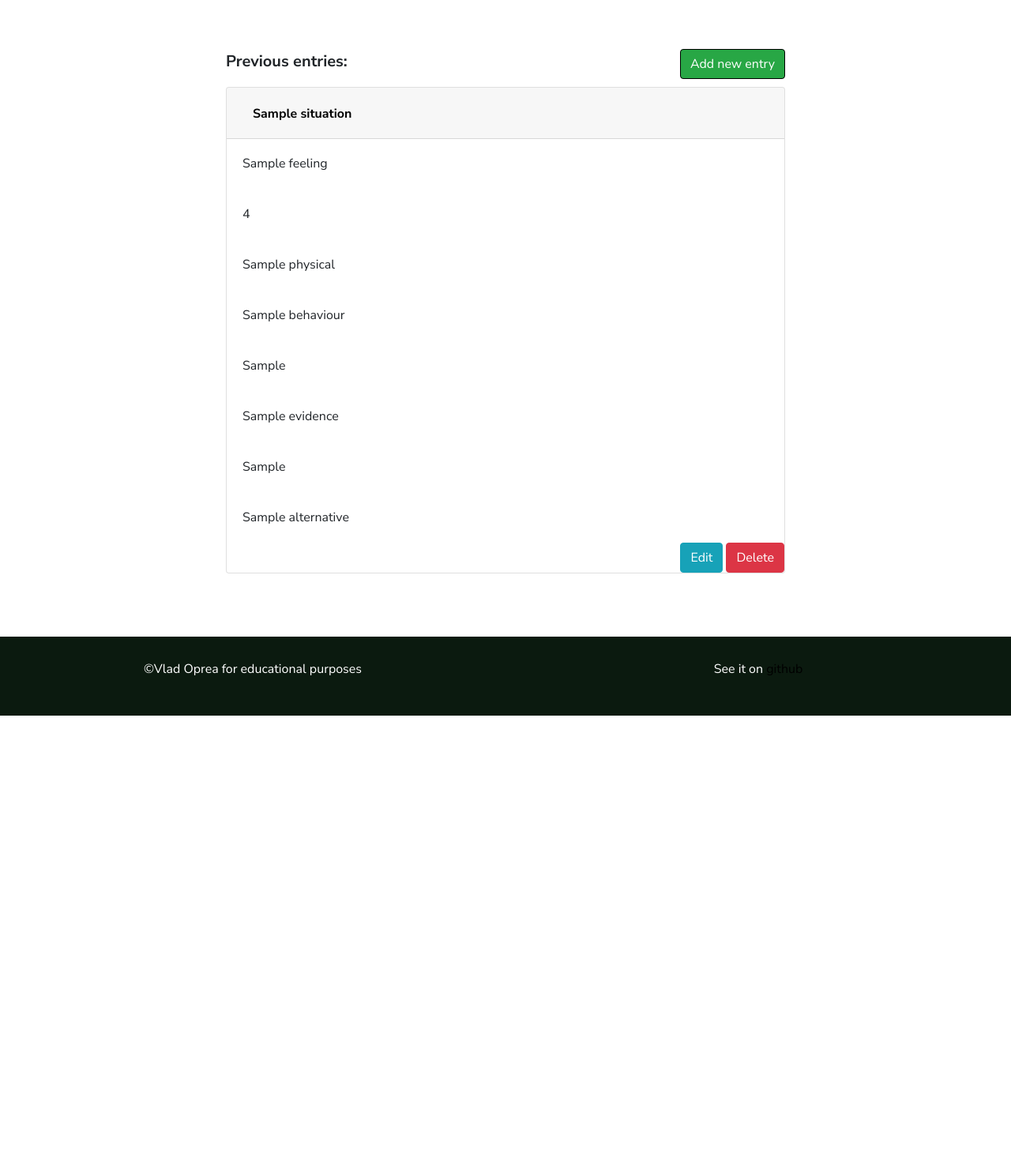
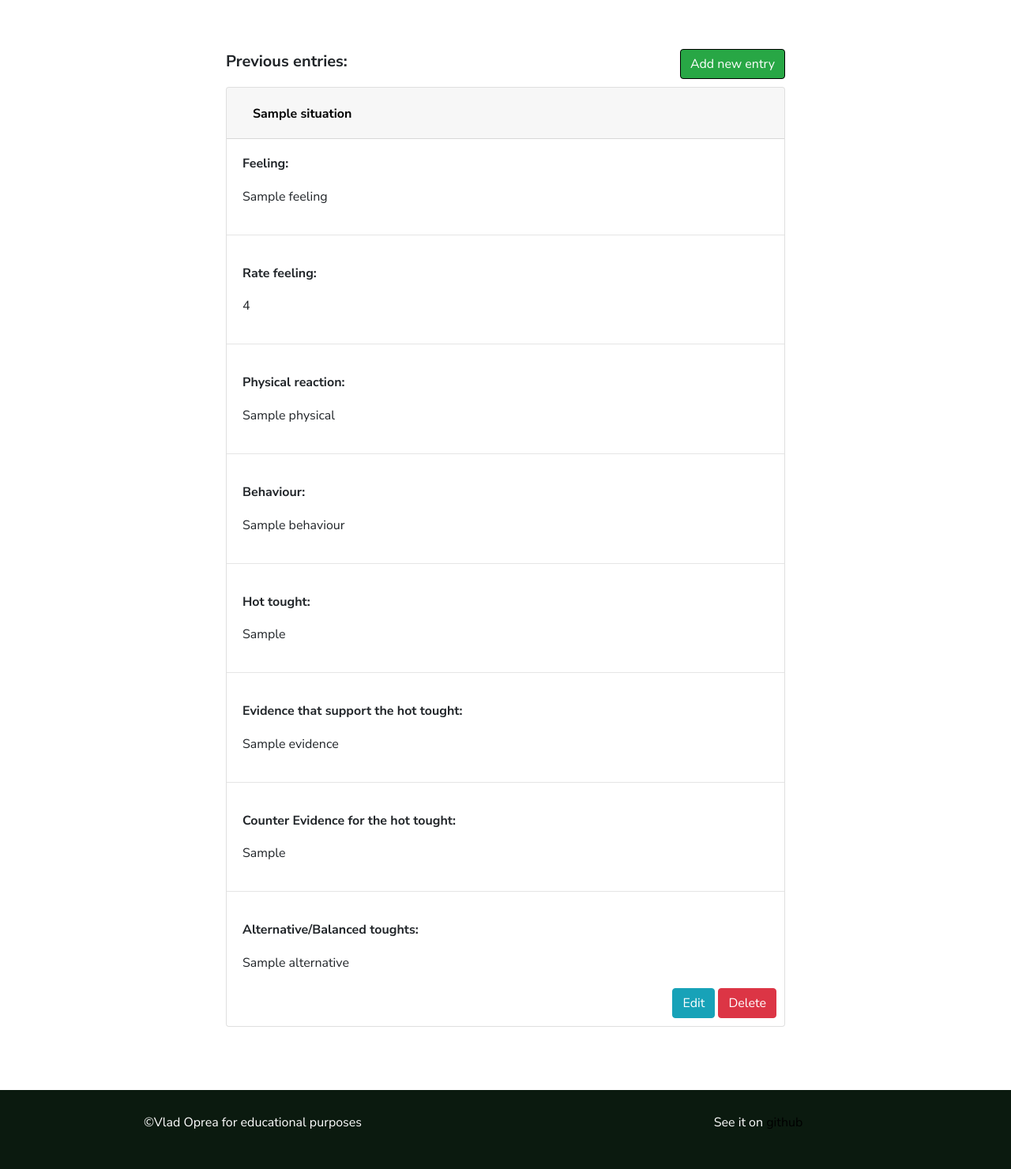
Before and after one commit to vladoprea/anxiety-treatment, a Flask app: page /tfb_cycle in a window 1280 px wide, after a click that opens the changed part. Shown: the part 348-1828 px from the top of the page at 79% size. Before the commit the page ends 1254 px from the top, so only its background shows below. Run offline with Flask 2, Linux system fonts and the light colour scheme; a database or web service that is not in the repository returns one stand-in record (values such as "Sample title"); some libraries are stand-ins or nearby versions.

Commit message:
Add info and style to tfb_cycle accordion

```diff
--- a/templates/tfb_cycle.html
+++ b/templates/tfb_cycle.html
@@ -56,32 +56,54 @@
 
                     <div id="collapse{{tought._id}}" class="collapse" aria-labelledby="heading{{tought._id}}" data-parent="#accordionExample">
                       <div class="card-body">
+                        <p><strong>Feeling:</strong></p>
                         {{tought.feeling}}
                       </div>
+                      <hr>
+
                       <div class="card-body">
+                        <p><strong>Rate feeling:</strong></p>
                         {{tought.rate_feeling}}
                       </div>
+                      <hr>
+
                       <div class="card-body">
+                        <p><strong>Physical reaction:</strong></p>
                         {{tought.physical}}
                       </div>
+                      <hr>
+
                       <div class="card-body">
+                        <p><strong>Behaviour:</strong></p>
                         {{tought.behaviour}}
                       </div>
+                      <hr>
+
                       <div class="card-body">
+                        <p><strong>Hot tought:</strong></p>
                         {{tought.hot_tought}}
                       </div>
+                      <hr>
+
                       <div class="card-body">
+                        <p><strong>Evidence that support the hot tought:</strong></p>
                         {{tought.evidence}}
                       </div>
+                      <hr>
+
                       <div class="card-body">
+                        <p><strong>Counter Evidence for the hot tought:</strong></p>
                         {{tought.counter_evidence}}
                       </div>
+                      <hr>
+
                       <div class="card-body">
+                        <p><strong>Alternative/Balanced toughts:</strong></p>
                         {{tought.alternative}}
                       </div>
 
                       <div class="row">
-                        <div class="col button style text-right">
+                        <div class="col button-style text-right">
                           <button type="button" class="btn btn-info"><a href="{{url_for('edit_tought', tought_id=tought._id)}}">Edit</a></button>
                           <button type="button" class="btn btn-danger"><a href="{{url_for('delete_tought', tought_id=tought._id)}}">Delete</a></button>
                         </div>
```
